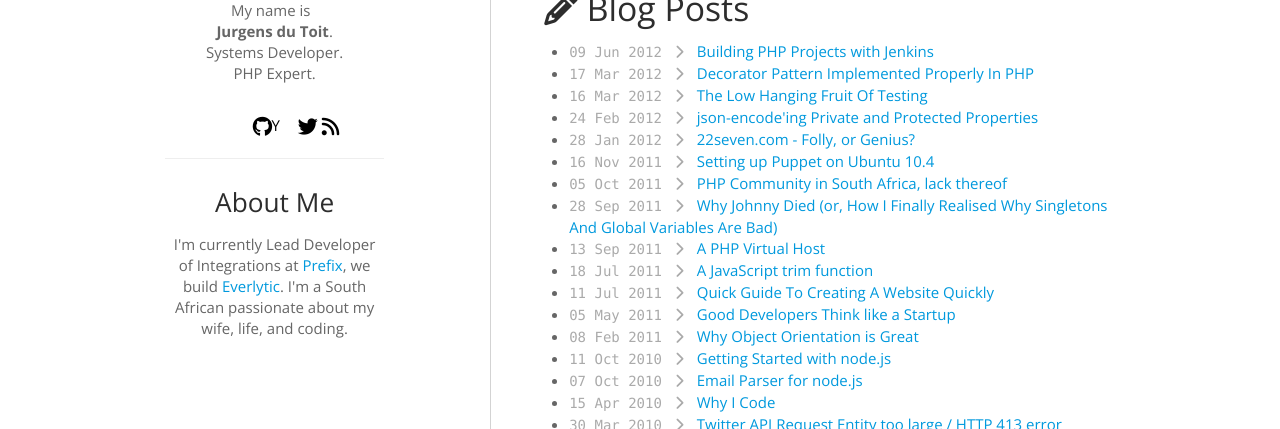
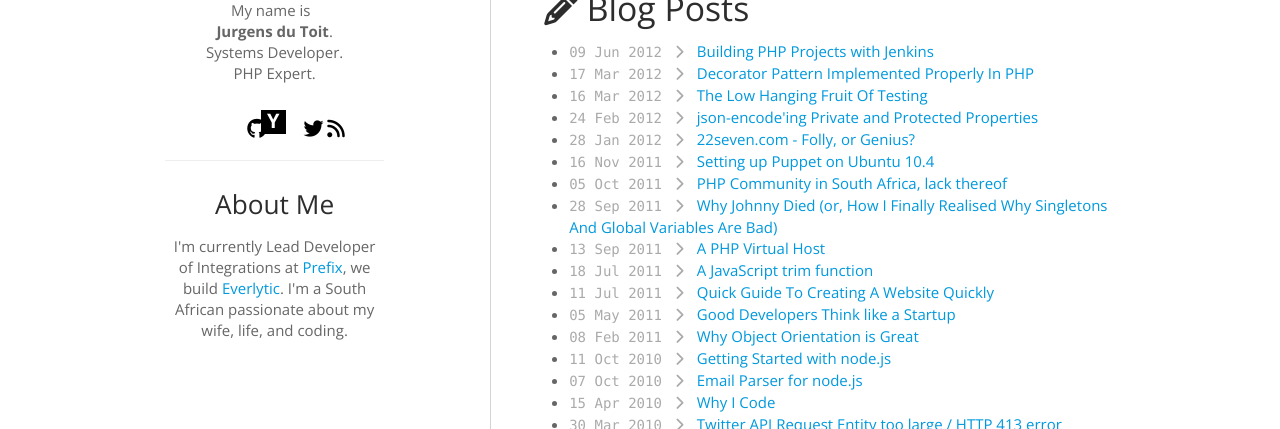
Before and after one commit to jrgns/jrgns.github.com, a Jekyll site: the page built from index.html, in a window 1280 px wide. Shown: the part 243-672 px from the top of the page. Built offline with Jekyll 4.4.1, drawn with Linux system fonts in a browser that asks for light colours; nearby versions of some CDN libraries; library files that are not in the unit come from our copies; comment, search, counter and statistics services are not loaded.

Commit message:
Attempt to fix HN icon

```diff
--- a/css/site.css
+++ b/css/site.css
@@ -21,3 +21,16 @@ ul.posts span {
   padding-right: 5px;
   font-size: 14px;
 }
+
+.icon-hn {
+  background-color: black;
+  font-weight: bold;
+  color: white;
+  font-size: 20px;
+  height: 24px;
+  width: 24px;
+  text-align: center;
+  position: relative;
+  bottom: 5px;
+  margin-right: 5px;
+}
```
